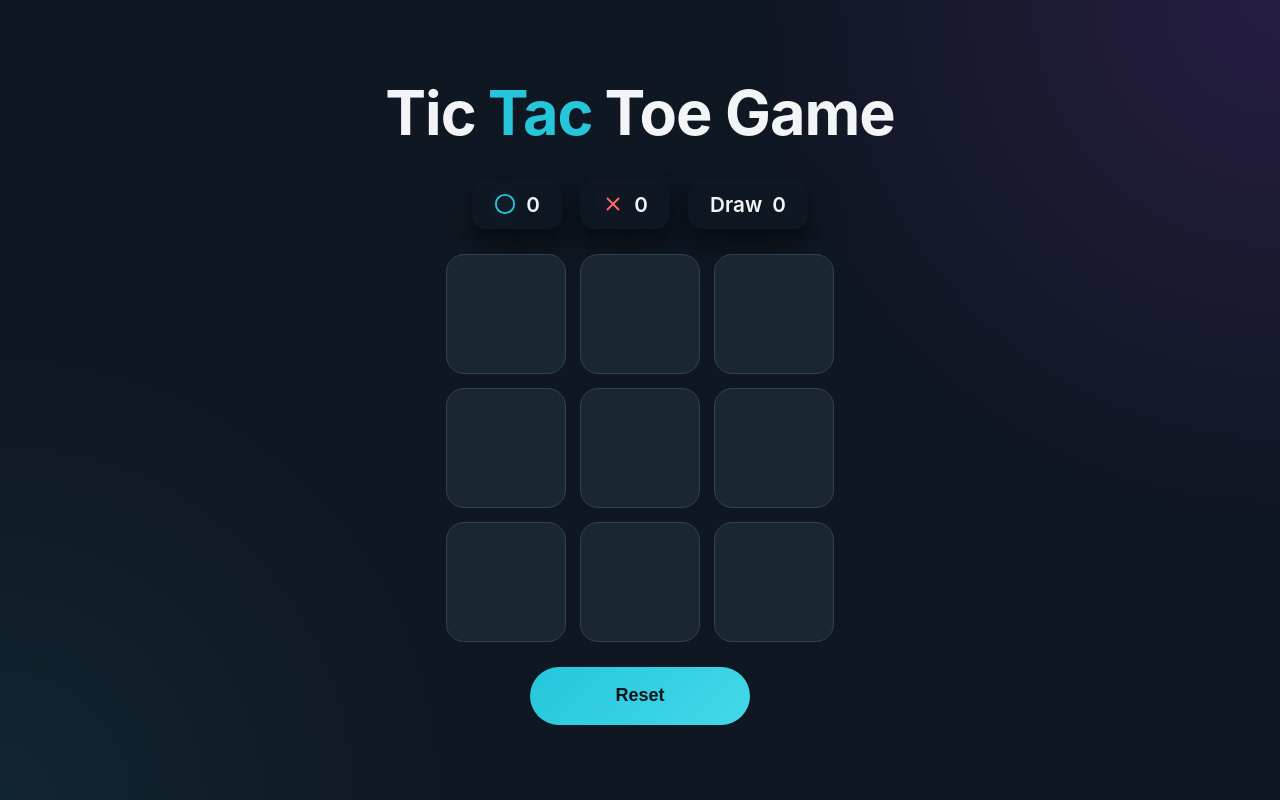
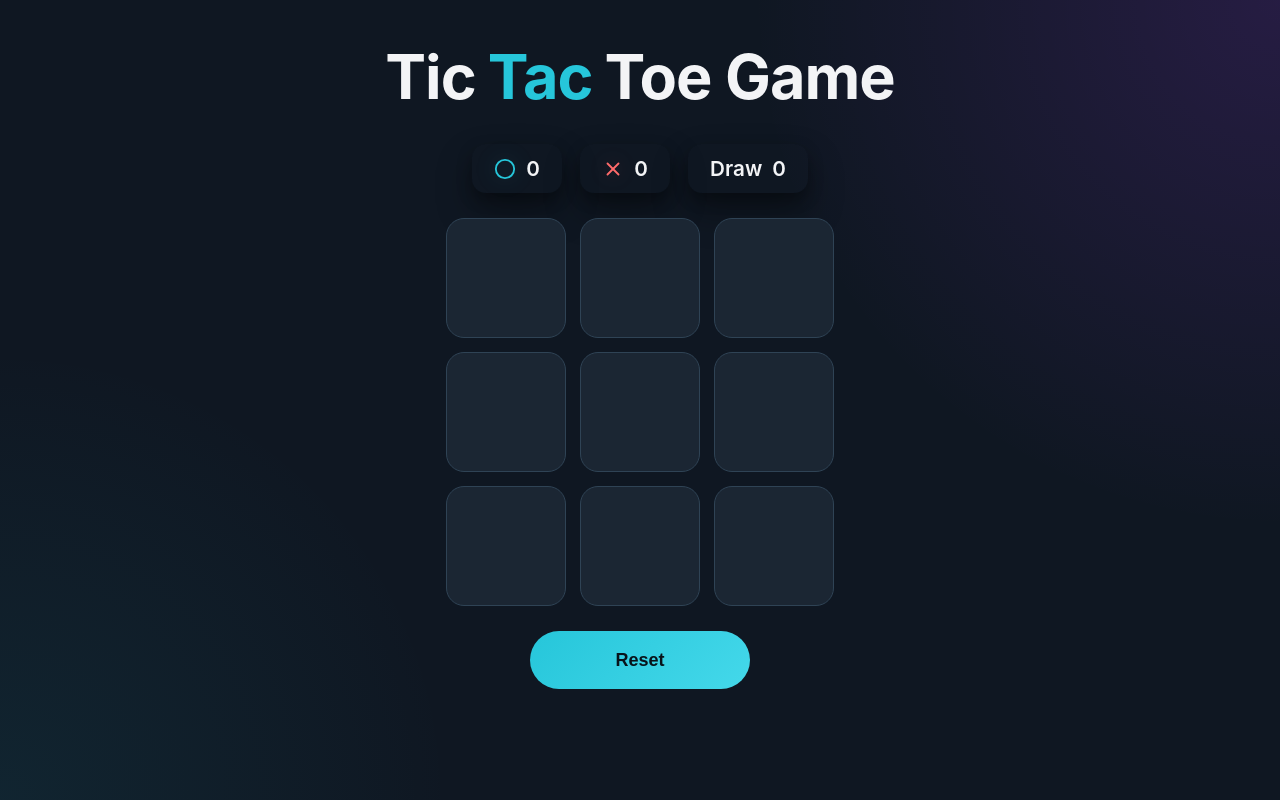
Before and after one commit to Ayman-Kz25/Tic-Tac-Toe-Game, a React (Vite) app: page / in a window 1280 px wide. Built offline with nearby package versions, Linux system fonts and the light colour scheme.

Commit message:
change screen height

```diff
--- a/src/index.css
+++ b/src/index.css
@@ -53,7 +53,7 @@ body{
 }
 
 #root{
-  min-height:100vh;
+  max-height:100vh;
 
   display:grid;
   place-items:center;
```
